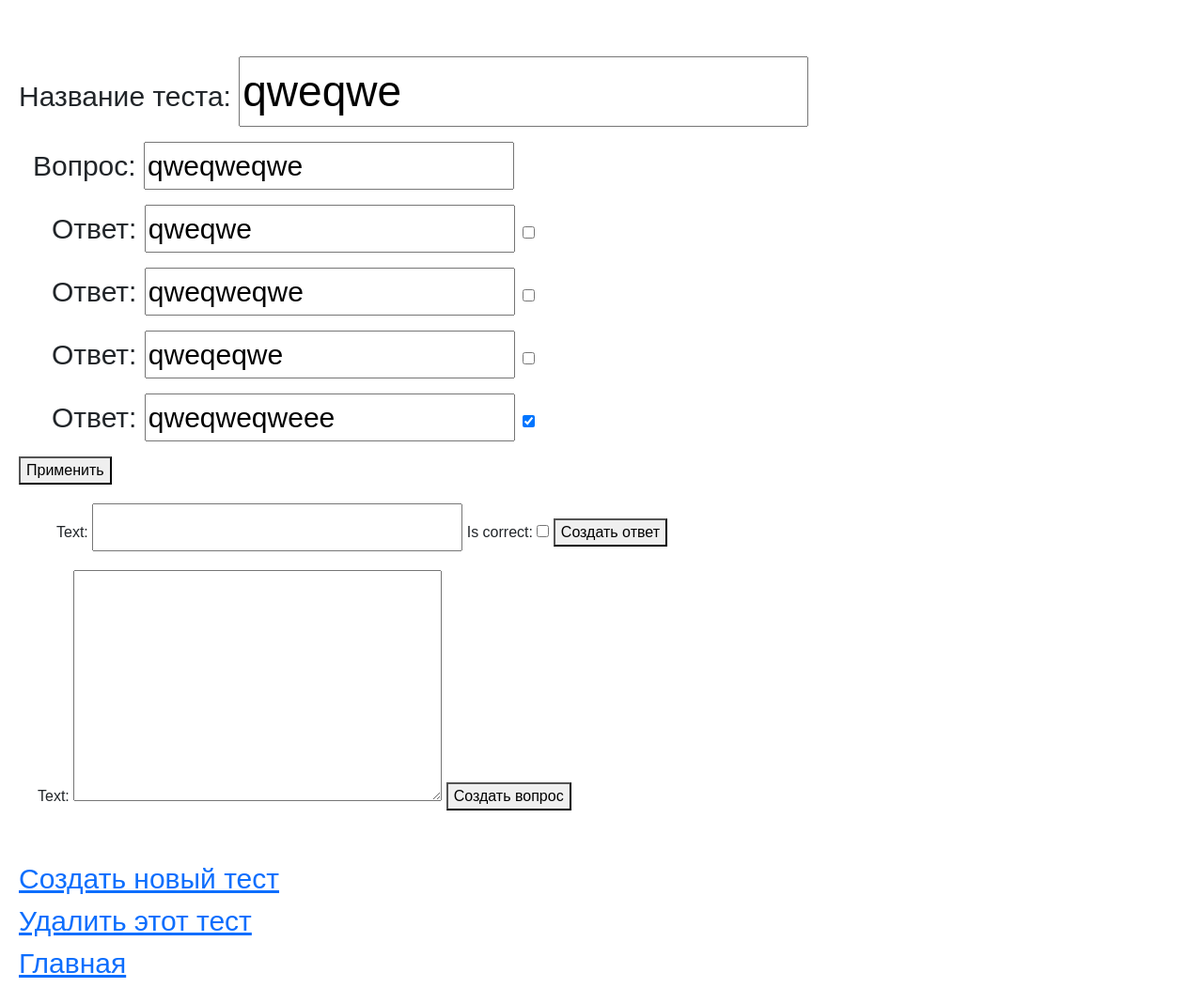
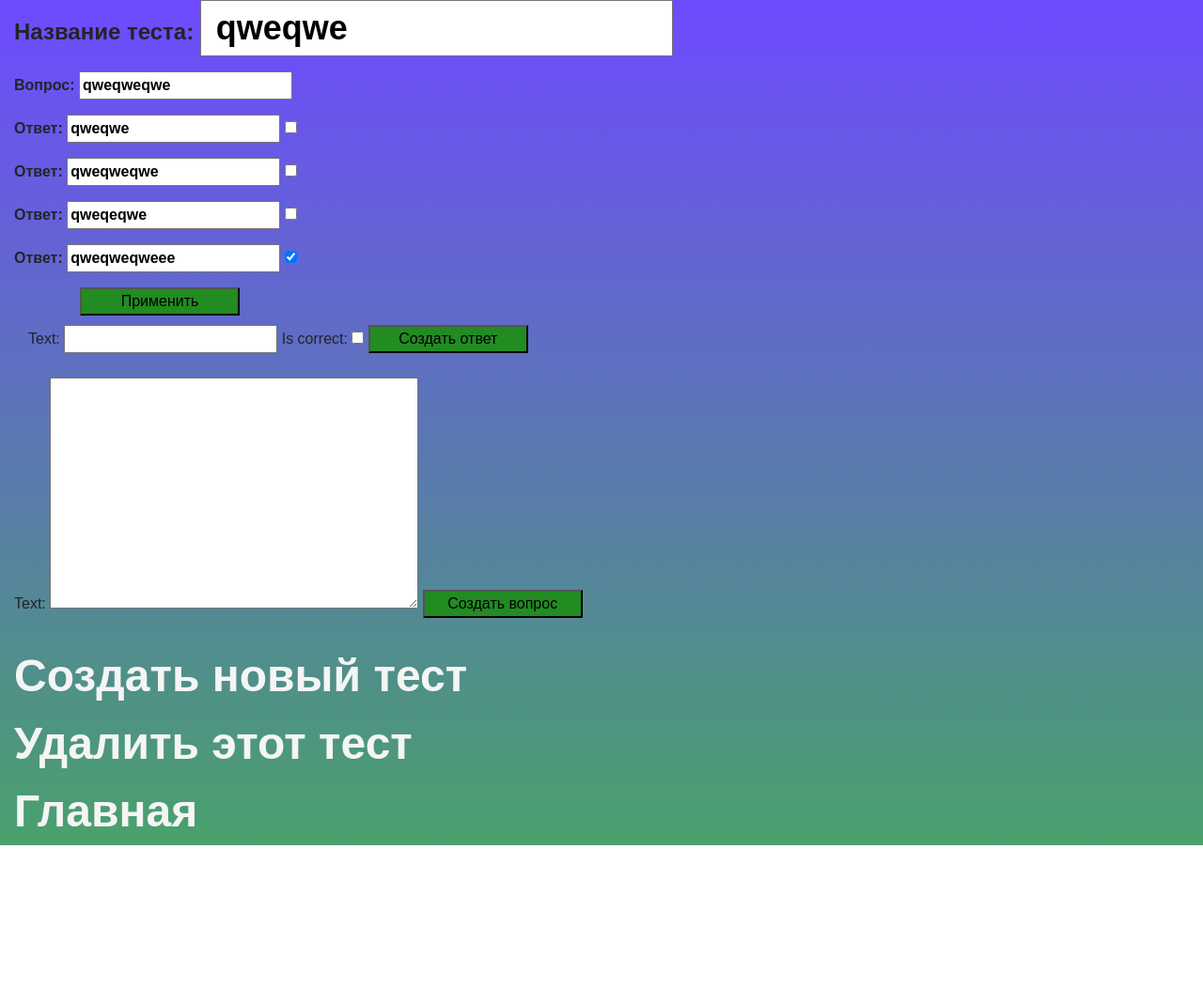
Before and after one commit to Qwiple123/Django_App, a Django app: page /30/ in a window 1280 px wide. Shown: the whole page at 94% size. After the commit the page ends 900 px from the top, so only its background shows below. Run offline with Django 4.2, Linux system fonts and the light colour scheme; data comes from the database, SQL or seed files in the repository; both versions use the stored data as it was after the commit.

Commit message:
big update

```diff
--- a/Django/main/templates/main/test_view.html
+++ b/Django/main/templates/main/test_view.html
@@ -1,3 +1,67 @@
+<style>
+p,a,li,input{
+    font-size: 1em;
+    font-weight:bold;
+
+}
+
+*{
+    font-family:sans-serif;
+    }
+  body{
+   background-image: linear-gradient(#6e4aff, #49A16C);
+  }
+  .wrapper{
+   margin-top: 100px;
+   font-size: 1.5em;
+  }
+  h2{
+   text-align: center;
+   margin-left: 20px;
+
+  }
+  form{
+    padding-left: 15px;
+
+ }
+ .form{
+    padding-left: 15px;
+
+ }
+ .apply-button{
+    margin-left: 70px;
+   margin-bottom: 10px;
+   min-width: 170px;
+   background-color: forestgreen;
+ }
+ .form-button{
+    margin-bottom: 10px;
+   min-width: 170px;
+   background-color: forestgreen;
+ }
+ small{
+   color: black;
+ }
+ .test_name{
+    padding-left: 15px;
+    font-size: 1.5em;
+ }
+ .test-title{
+    color: whitesmoke;
+    text-decoration: none;
+    padding-left: 15px;
+    font-size: 3em;
+
+}
+ .test-text{
+    color: black;
+    text-decoration: none;
+    padding-left: 15px;
+    font-size: 2em;
+}
+
+</style>
+
 <!DOCTYPE html>
 <html lang="en">
 <head>
@@ -5,32 +69,19 @@
     <script src="https://ajax.googleapis.com/ajax/libs/jquery/3.6.0/jquery.min.js"></script>
     <meta charset="UTF-8">
     <meta name="viewport" content="width=device-width, initial-scale=1.0">
-    <title>Document</title>
+    <title>Создание теста</title>
 </head>
-<style>
-p,a,li,input{
-    font-size: 30px;
-
-}
-body{
-    margin: 0;
-    padding: 20px;
-}
-*{
-            font-family:sans-serif;
-        }
-</style>
 
 <body>
-    <div style="padding: 20px;"></div>
-   <p>Название теста:  <input style="font-size: 46px;" class="test_name"  value="{{test.title}}"></input></p>
+   <p class="test_name">Название теста:  <input  class="test_name"  value="{{test.title}}"></input></p>
    {%for question in questions%}
-    <p style="font-size: 30px; margin-left: 15px;">Вопрос: <input id="{{question.id}}" class="question_text"  value="{{question.text}}"></p>
+   <div class="form">
+    <p class="question_text">Вопрос: <input id="{{question.id}}" class="question_text"  value="{{question.text}}"></p>
 
     {%for q in answers.items%}
     {% if q.0 == question.text %}
     {%for k in q.1%}
-    <p style="margin-left: 35px;">Ответ: <input value="{{k.text}}" class="answer_text" id="{{k.id}}"></input>
+    <p class="answer_text">Ответ: <input value="{{k.text}}" class="answer_text" id="{{k.id}}"></input>
 
     {% if k.is_correct%}
     <input type="checkbox" class="answer_is_correct" id="{{k.id}}" value="{{k.is_correct}}" checked></input></p>
@@ -42,43 +93,43 @@ body{
     {%endif%}
   {%endfor%}
   <div>
-    <button type="submit" onclick="result()">Применить</button>
+    <button class="apply-button" type="submit" onclick="result()">Применить</button>
   </div>
 
 
 
 
-    <div style="padding: 20px;">
-        <form action="{% url 'create_answer' test.id question.id%}" method="POST" style="margin-left: 20px;">
+    <div>
+        <form action="{% url 'create_answer' test.id question.id%}" method="POST">
             {% csrf_token %}
            {{ create_answer }}
-            <button type="submit">Создать ответ</button>
+            <button type="submit" class="form-button">Создать ответ</button>
             </form>
         </div>
 </div>
 <div>
    {%endfor%}
-   <form action="{% url 'create_question' test.id%}" method="POST" style="margin-left: 20px;">
+   <form action="{% url 'create_question' test.id%}" method="POST">
     {% csrf_token %}
    {{ create_question }}
-   <button type="submit">Создать вопрос</button>
+   <button type="submit" class="form-button">Создать вопрос</button>
     </form>
 </div>
 
 
 
    <!-- {{ create_answer}} -->
-   <div style="margin-top: 50px;">
+   <div>
     <div>
-        <a style="font-size: 30px;" href="/create">Создать новый тест</a>
+        <a class="test-title" href="/create">Создать новый тест</a>
     </div>
-    <a style="font-size: 30px;" href="/delete_test/{{test.id}}">Удалить этот тест</a>
+    <a class="test-title" href="/delete_test/{{test.id}}">Удалить этот тест</a>
    </div>
 
    <div>
-    <a style="font-size: 30px;" href="/">Главная</a>
+    <a class="test-title" href="/">Главная</a>
    </div>
-
+</div>
 </body>
 
 <script>
--- a/Django/main/views.py
+++ b/Django/main/views.py
@@ -124,7 +124,7 @@ def register_request(request):
         print(form.is_valid())
         if form.is_valid():
             user = form.save()
-            return redirect("main:homepage")
+            return redirect("accounts/login/")
 
 
     form = NewUserForm()
```
Also changed, not shown: Django/main/templates/main/index.html (+51 -13 lines), Django/main/templates/main/reg.html (+53 -8 lines), Django/main/templates/main/test_create.html (+54 -8 lines), Django/main/templates/registration/login.html (+44 -3 lines), Django/db.sqlite3.
